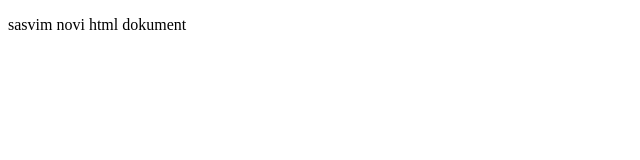
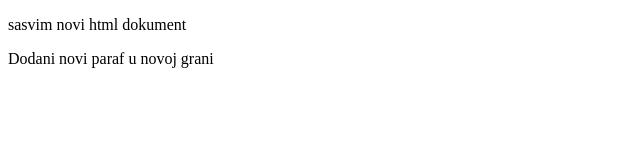
Before and after one commit to InesKa0/gittest, a plain HTML site: page test.html in a window 1280 px wide. Shown: the whole page, without its empty margins (0-640 px from the left). Drawn offline with Linux system fonts and the light colour scheme.

Commit message:
u test.html dodan novi paraf

```diff
--- a/test.html
+++ b/test.html
@@ -7,5 +7,6 @@
 </head>
 <body>
     <p>sasvim novi html dokument</p>
+    <p>Dodani novi paraf u novoj grani</p>
 </body>
 </html>
```
